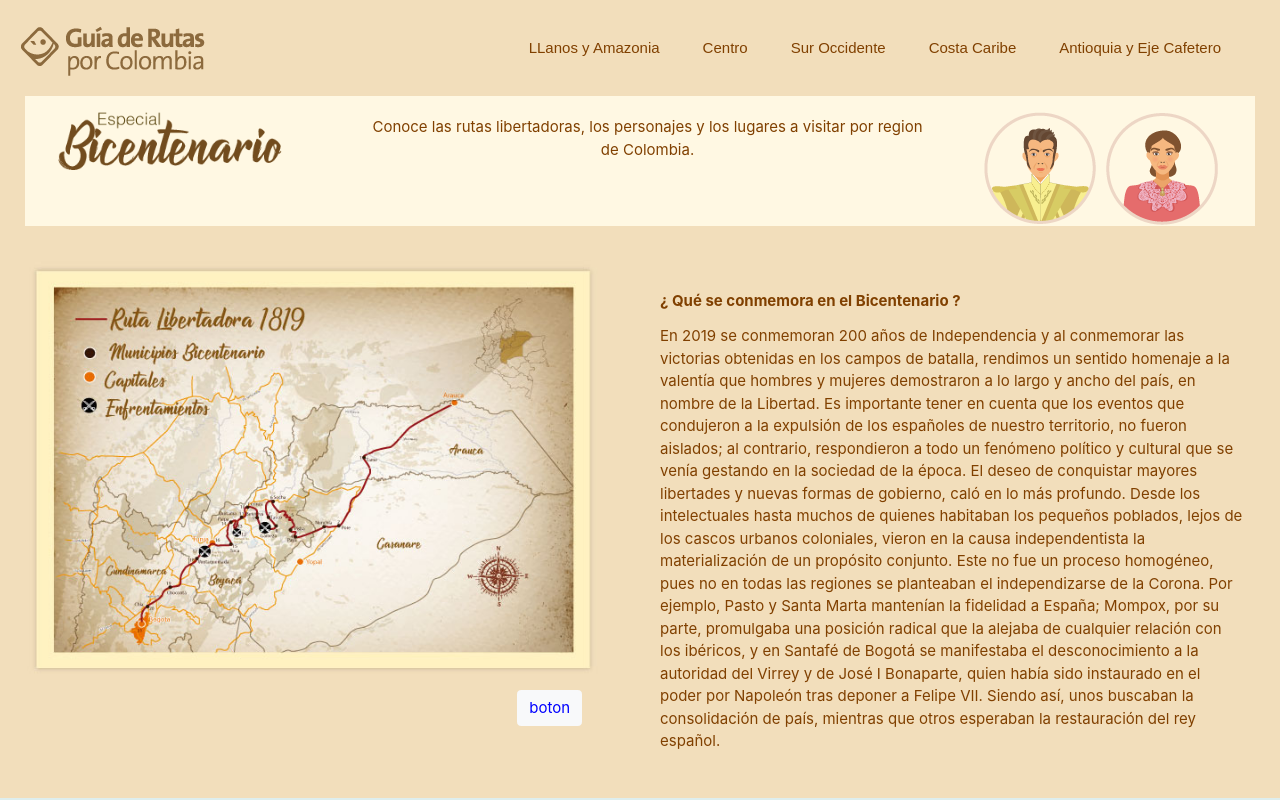
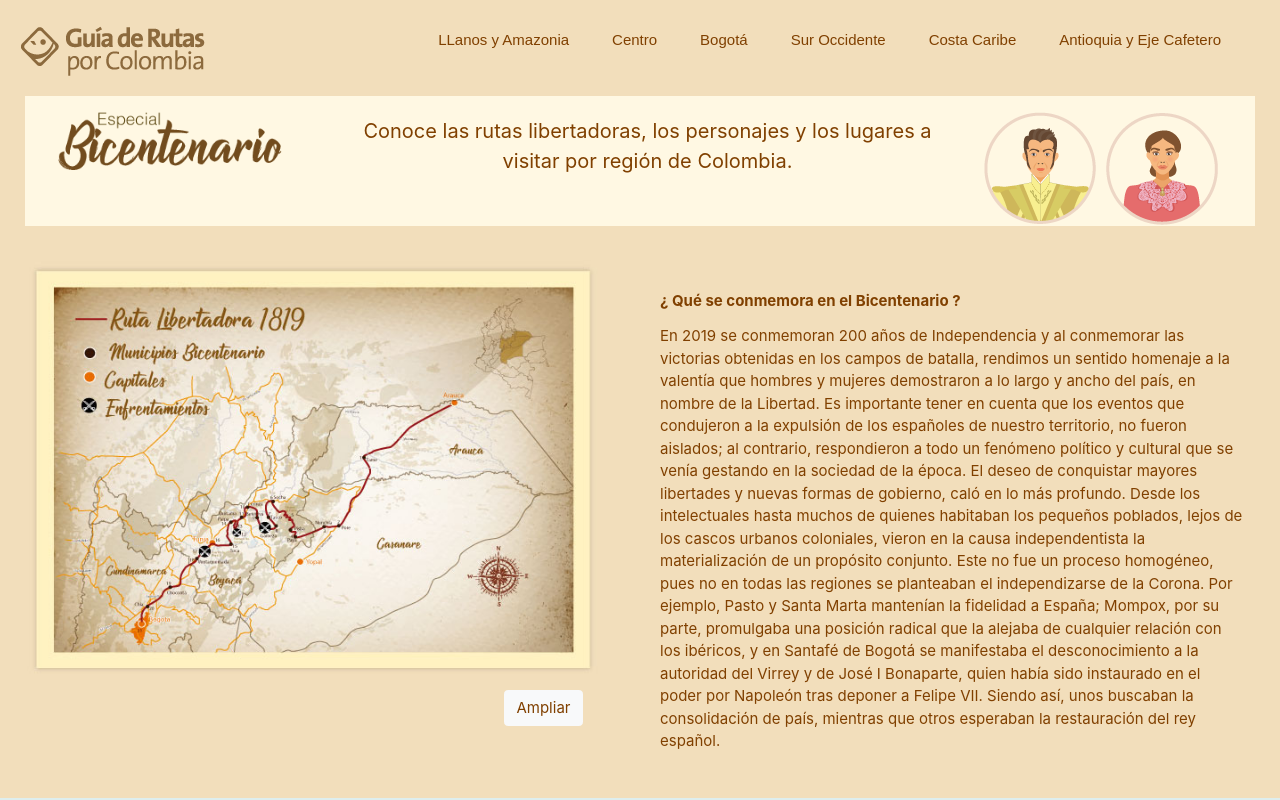
Before and after one commit to juanda3111/bicentenario, a plain HTML site: page index.html in a window 1280 px wide. Shown: the top 800 px of the page. Drawn offline with nearby package versions, Linux system fonts and the light colour scheme.

Commit message:
cambios de lo relacionado a la imagen en el navbar y eso

```diff
--- a/css/styles.css
+++ b/css/styles.css
@@ -80,6 +80,7 @@ a {
     position: absolute;
     cursor: pointer;
    }
+
 }
 
 /*Hasta aca va la decoracion del header*/
@@ -454,8 +455,20 @@ padding-bottom: 20px;
 .btn-mapa{
   position:absolute;
 
-  color:blue;
+  color:#804000;
   text-align: center;
   top: 85%;
-  left: 80%;
+  left: 78%;
 }
+
+
+/*Decoracion menu*/
+
+.img-llanos-hoover:hover{
+  /*color:green;*/
+
+
+
+  background-image: url("../img/btn-fondo-llanos_03.png") ;
+  background-position:center;
+}
--- a/index.html
+++ b/index.html
@@ -43,10 +43,17 @@
 
 		  <nav class="Navbar__Items Navbar__Items--right">
 			    <div class="Navbar__Link">
-			      <a href="#llanos" id="removedor-decoracion-hipertextos"> LLanos y Amazonia </a>
+			      <p class="img-llanos-hoover">
+			      	<a href="#llanos" id="removedor-decoracion-hipertextos" >
+			      	LLanos y Amazonia
+			      	</a>
+			      </p>
 			    </div>
 			    <div class="Navbar__Link">
 			      <a href="#centro" id="removedor-decoracion-hipertextos"> Centro </a>
+			    </div>
+			    <div class="Navbar__Link">
+			      <a href="#bogota" id="removedor-decoracion-hipertextos"> Bogotá </a>
 			    </div>
 			    <div class="Navbar__Link">
 			      <a href="#suroccidente" id="removedor-decoracion-hipertextos"> Sur Occidente </a>
@@ -70,7 +77,7 @@
 					<img id="img-especial-bicentenario" src="img/logo-bicentenario-rutascolombia.png">
 				</div>
 				<div class="col-sm-6 padding-del-div-2" style="text-align:center;padding-left: 30px;padding-top:20px;">
-				 <p>Conoce las rutas libertadoras, los personajes y los lugares a visitar por region de Colombia.</p>
+				 <p style="font-size: 20px;" class="texto-1-inicio">Conoce las rutas libertadoras, los personajes y los lugares a visitar por región de Colombia.</p>
 				</div>
 				<div class="col-sm-3 padding-del-div-2" id="img-foto-div-2">
 				<img  src="img/bicentenario-rutas-personajes.png" >
@@ -87,7 +94,7 @@
 			<div class="row">
 				<div class="col-sm-6">
 					<img src="img/mapa.jpg" alt="espacio-de-foto" style="width: 95%">
-					<button class="btn btn-light btn-mapa">boton</button>
+					<button class="btn btn-light btn-mapa">Ampliar</button>
 				</div>
 				<div class="col-sm-6" id="espacio-para-texto-introduccion">
 					<p class="titulo-introduccion-div-3" > <h5><strong>¿ Qu&eacute; se conmemora en el Bicentenario ?</strong></h5></p>
```
Also changed, not shown: img/btn-fondo-llanos_03.png (added), 1 other file.
